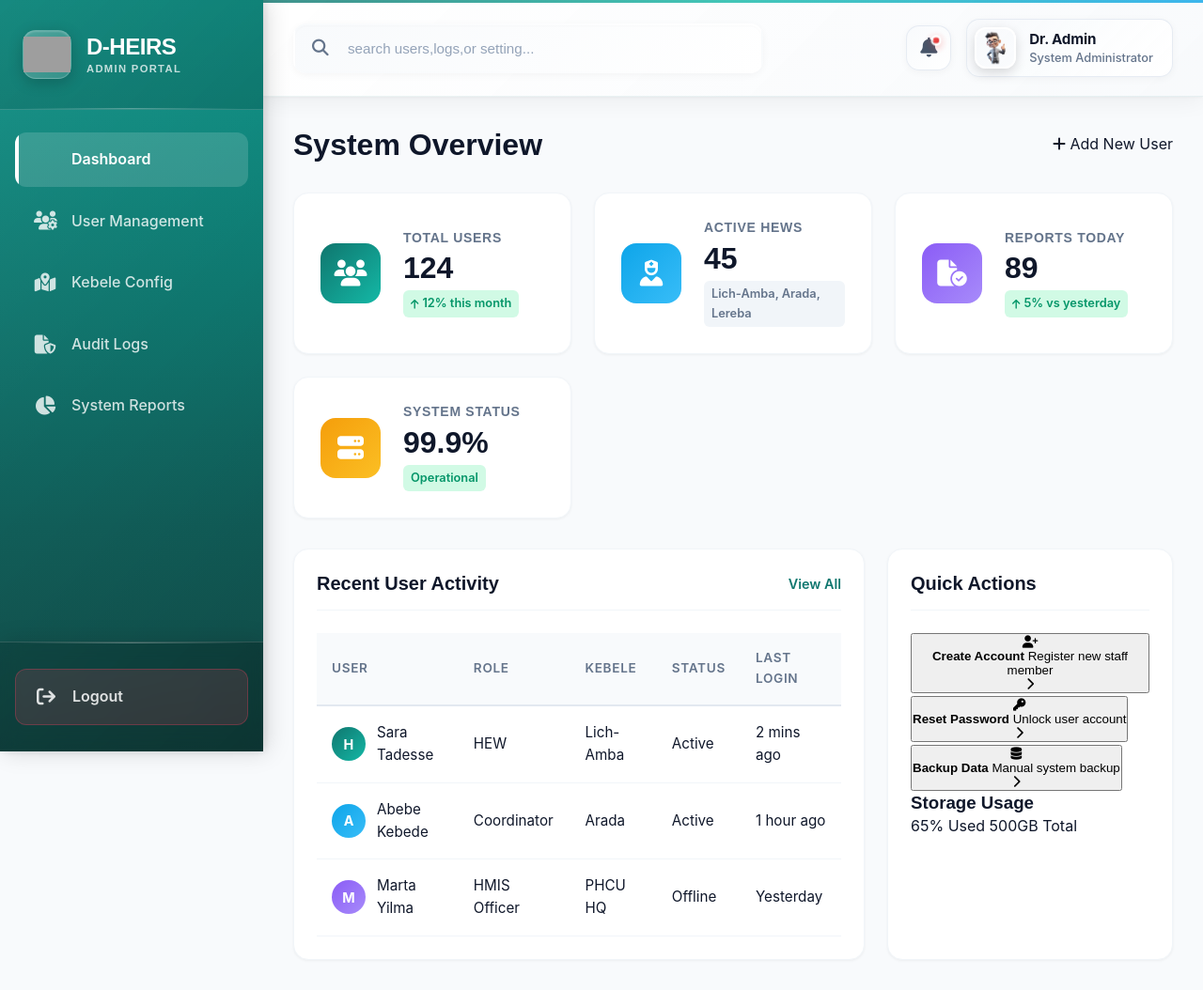
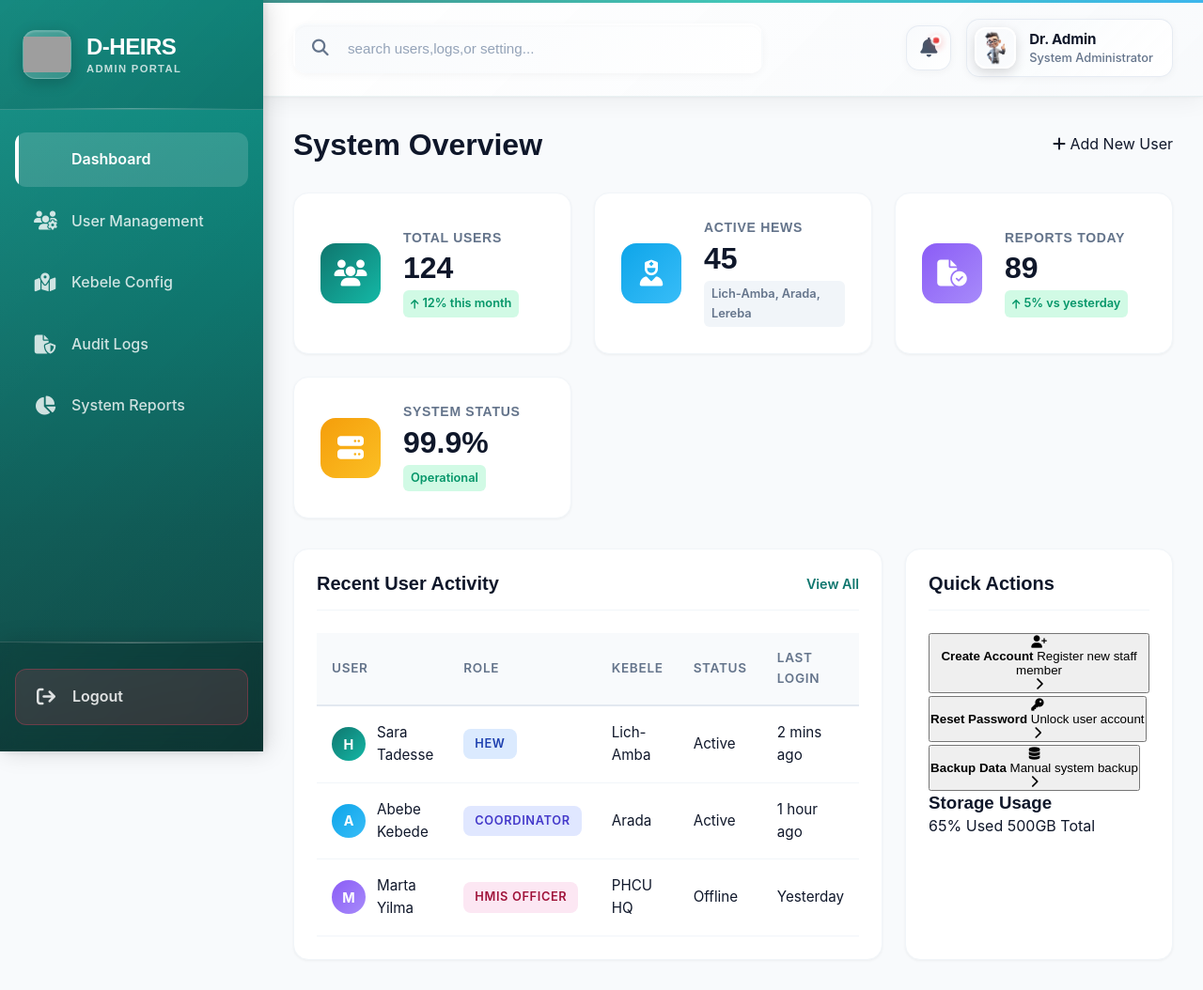
Before and after one commit to Nehimi/D-HIERS, a PHP site: page /admin.html in a window 1280 px wide. Shown: the whole page at 94% size. Run offline with PHP 8.4, Linux system fonts and the light colour scheme; grey boxes are pictures that could not be loaded.

Commit message:
role tags

```diff
--- a/css/admin.css
+++ b/css/admin.css
@@ -672,3 +672,42 @@ img {
 .avatar-xs.color-3 {
     background: linear-gradient(135deg, #8b5cf6, #a78bfa);
 }
+/* --- Role Tags --- */
+.role-tag {
+    display: inline-block;
+    padding: 0.375rem 0.75rem;
+    border-radius: 8px;
+    font-size: 0.8rem;
+    font-weight: 600;
+    text-transform: uppercase;
+    letter-spacing: 0.05em;
+}
+.role-tag.hew {
+    background: #dbeafe;
+    color: #1e40af;
+}
+
+.role-tag.coord {
+    background: #e0e7ff;
+    color: #4338ca;
+}
+
+.role-tag.hmis {
+    background: #fce7f3;
+    color: #9f1239;
+}
+
+.role-tag.supervisor {
+    background: #fef3c7;
+    color: #92400e;
+}
+
+.role-tag.linkage {
+    background: #d1fae5;
+    color: #065f46;
+}
+
+.role-tag.admin {
+    background: #fee2e2;
+    color: #991b1b;
+}
```
